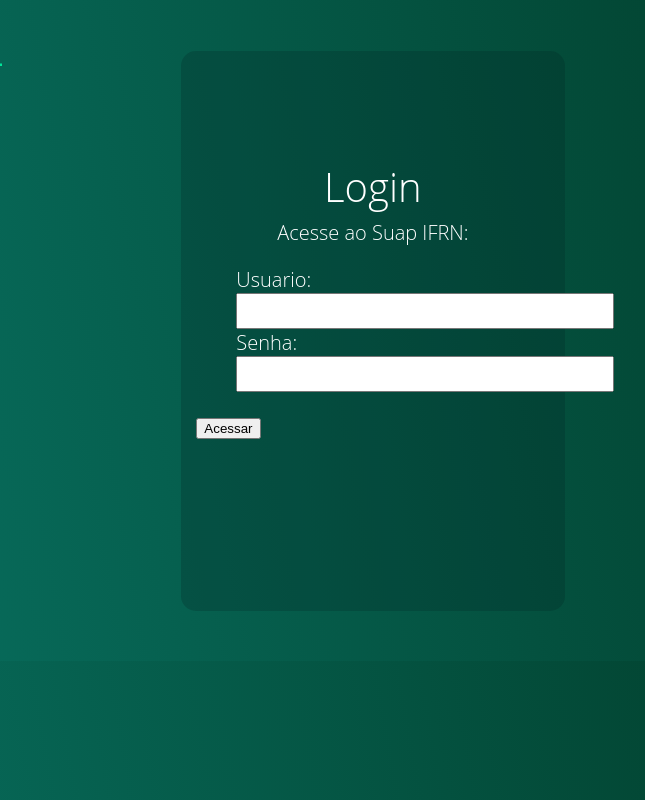
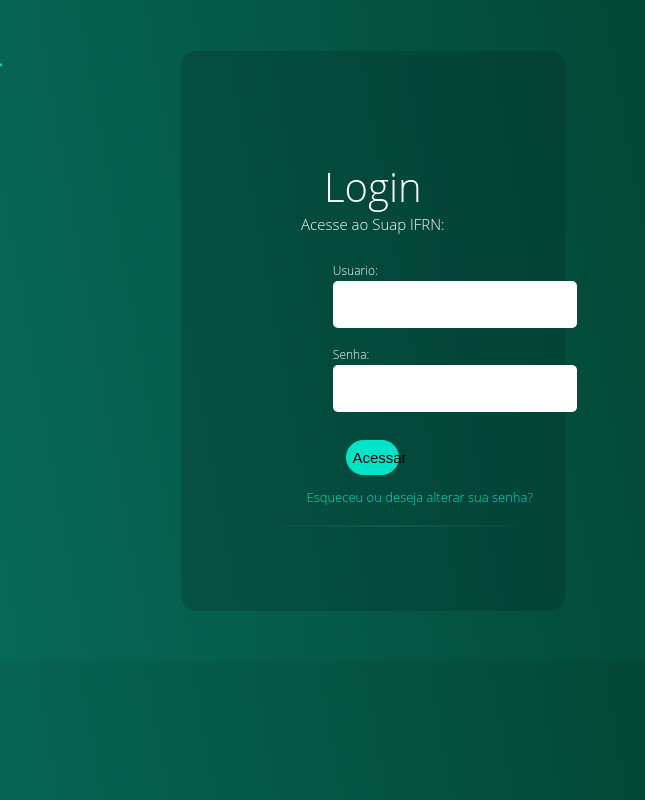
Before and after one commit to raquelvivi/suap, a plain HTML site: page login.html in a window 1280 px wide. Shown: the full height of the page, 513-1158 px from the left. Drawn offline with Linux system fonts and the light colour scheme.

Commit message:
front login

```diff
--- a/login.html
+++ b/login.html
@@ -58,15 +58,74 @@
         font-weight: 100;
     }
 
+    .login p{
+        width: 100%;
+        text-align: center;
+        font-size: 15px;
+    }
     form {
-        margin-left: -40%;
+        align-items: center;
+        max-width: 50%;
     }
 
     input{
         width: 200%;
-        height: 30px;
+        height: 45px;
+        border-radius: 5px;
+        border: none;
+        margin-bottom: 10px;
 
     }
+    label{
+        font-size: 12px;
+
+    }
+    .title{
+        padding-top: 2.3rem;
+        font-family: 'Open Sans';
+        font-size: 40px !important;
+        margin-bottom: -15px;
+
+    }
+
+    button{
+        width: 80%;
+        height: 7%;
+        border: none;
+        border-radius: 20px;
+        background-color: var(--ciano);
+        font-size: 15px;
+        margin: -10px 0 0 10%;
+        transform: translate(1);
+
+    }
+
+    button:hover{
+        background-color: var(--cianoSombreado);
+        transition-duration: 0.5s;
+        cursor: pointer;
+    }
+
+    .senha{
+        color: var(--ciano);
+        width: 100%;
+        text-align: right !important;
+        font-size: 13px !important;
+        margin-bottom: 6%;
+    }
+
+    .senha:hover{
+        color: var(--cianoSombreado);
+    }
+
+    .linha{
+        margin-left: 10%;
+        width: 80%;
+        height: 2px;
+        background: radial-gradient(circle,rgba(255, 255, 255, 0.082) 0%, rgba(109, 163, 155, 0.089) 50%, rgba(52, 99, 84, 0.075) 100%);
+    }
+
+
 </style>
 
 <body>
@@ -82,7 +141,7 @@
 
 
         <div class="login">
-            <p style="padding-top: 2.3rem; font-family: 'Open Sans'; font-size: 40px; margin-bottom: -15px;">Login</p>
+            <p class="title" >Login</p>
             <p>Acesse ao Suap IFRN:</p>
 
             <form action="" method="post">
@@ -95,10 +154,14 @@
                     <li><input type="password" nome="senha" id="senha"></li>
                 </ul>
 
+            </form>
 
-                <button type="button">Acessar</button>
+            <button type="button">Acessar</button>
 
-            </form>
+            <p class="senha">Esqueceu ou deseja alterar sua senha?</p>
+
+            <div class="linha"></div>
+
         </div>
     </section>
 
--- a/src/css/root.css
+++ b/src/css/root.css
@@ -3,6 +3,7 @@
     --colorVerdeClaro: #347b3e;
     --colorEscuro: #142221;
     --ciano: #00E5C7;
+    --cianoSombreado: #02b69e;
 
 }
 
--- a/src/css/style.css
+++ b/src/css/style.css
@@ -3,6 +3,7 @@
     --colorVerdeClaro: #347b3e;
     --colorEscuro: #142221;
     --ciano: #00E5C7;
+    --cianoSombreado: #ffffff;
 
 }
 header{
```
